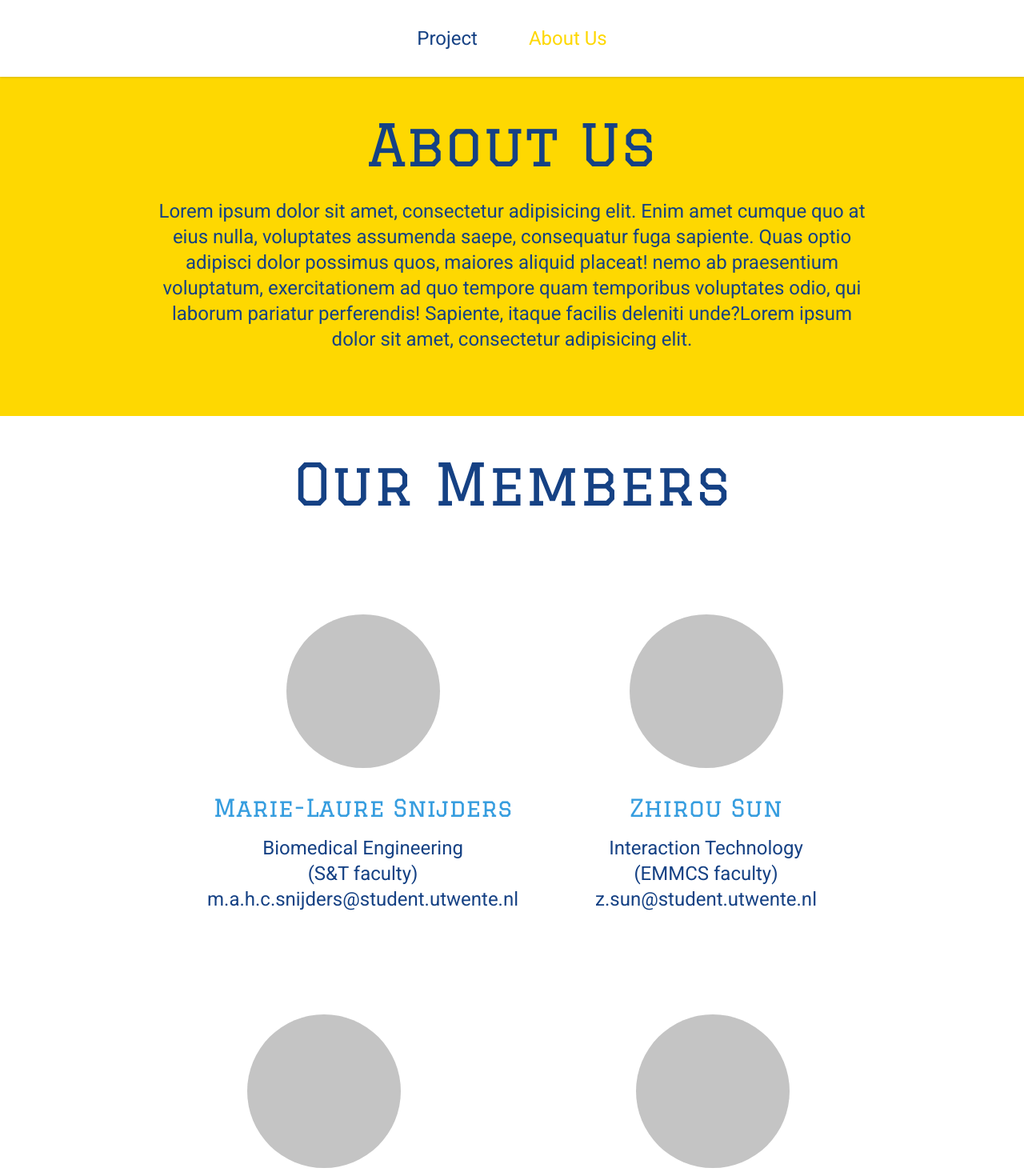
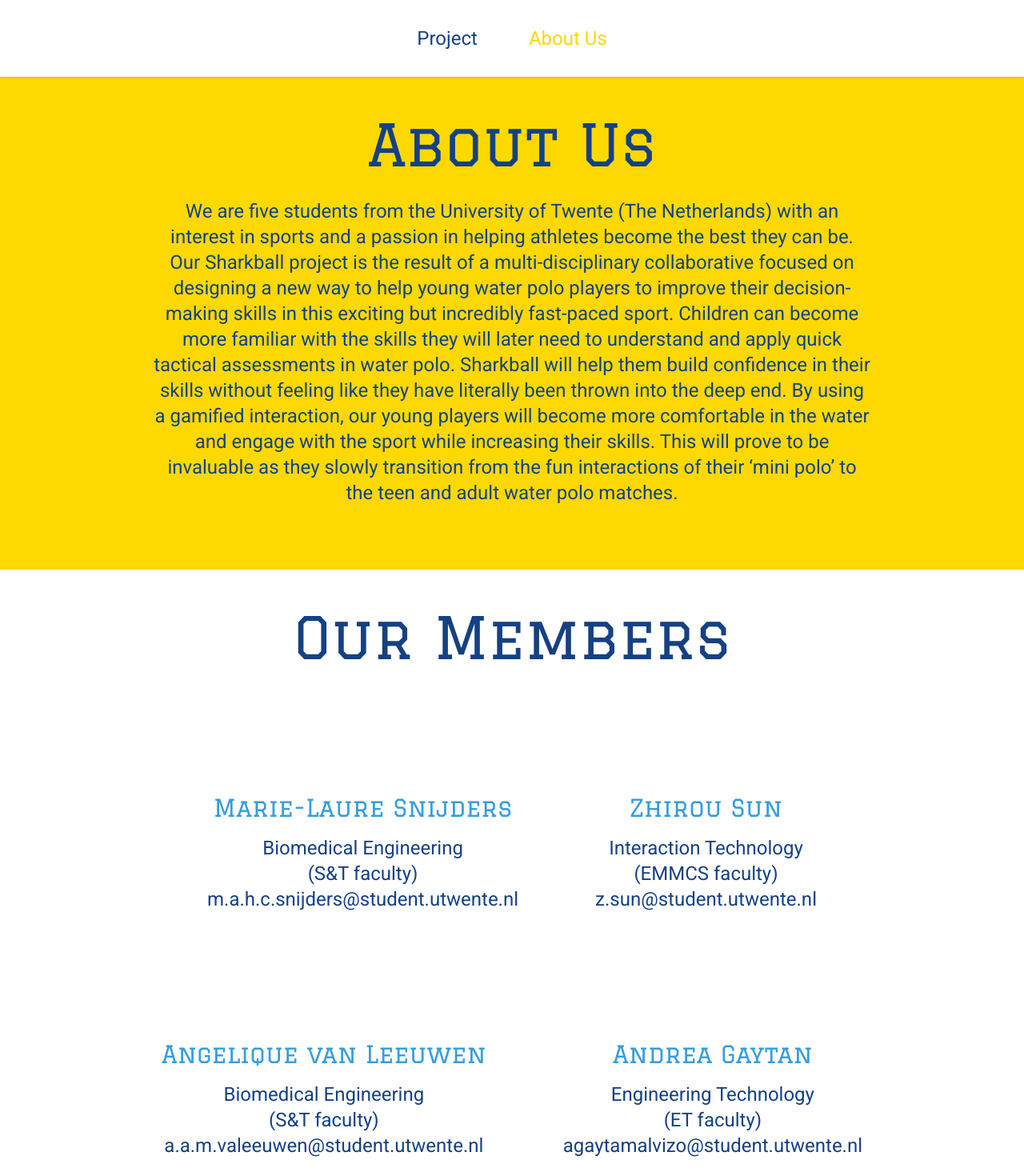
Before and after one commit to jaec86/sit, a Vue app: page /about in a window 1280 px wide. Shown: the top 1470 px of the page at 80% size. Built offline with nearby package versions, Linux system fonts and the light colour scheme.

Commit message:
Update about view

```diff
--- a/src/views/About.vue
+++ b/src/views/About.vue
@@ -3,7 +3,7 @@
     <div class="py-12 w-full bg-yellow text-blue text-center">
       <div class="mx-auto max-w-4xl">
         <div class="font-graduate text-7xl">About Us</div>
-        <div class="my-8 text-2xl">Lorem ipsum dolor sit amet, consectetur adipisicing elit. Enim amet cumque quo at eius nulla, voluptates assumenda saepe, consequatur fuga sapiente. Quas optio adipisci dolor possimus quos, maiores aliquid placeat! nemo ab praesentium voluptatum, exercitationem ad quo tempore quam temporibus voluptates odio, qui laborum pariatur perferendis! Sapiente, itaque facilis deleniti unde?Lorem ipsum dolor sit amet, consectetur adipisicing elit.</div>
+        <div class="my-8 text-2xl">We are five students from the University of Twente (The Netherlands) with an interest in sports and a passion in helping athletes become the best they can be. Our Sharkball project is the result of a multi-disciplinary collaborative focused on designing a new way to help young water polo players to improve their decision-making skills in this exciting but incredibly fast-paced sport. Children can become more familiar with the skills they will later need to understand and apply quick tactical assessments in water polo. Sharkball will help them build confidence in their skills without feeling like they have literally been thrown into the deep end. By using a gamified interaction, our young players will become more comfortable in the water and engage with the sport while increasing their skills. This will prove to be invaluable as they slowly transition from the fun interactions of their ‘mini polo’ to the teen and adult water polo matches.</div>
       </div>
     </div>
     <div class="py-12 w-full bg-white text-blue text-center">
@@ -11,35 +11,35 @@
         <div class="font-graduate text-7xl">Our Members</div>
         <div class="flex flex-wrap justify-center items-center py-16 w-full">
           <div class="px-12 py-16 text-2xl">
-            <div class="mx-auto w-48 h-48 rounded-full bg-gray"></div>
+            <!-- <div class="mx-auto w-48 h-48 rounded-full bg-gray"></div> -->
             <div class="mb-4 mt-8 font-graduate text-light-blue text-3xl">Marie-Laure Snijders</div>
             <div>Biomedical Engineering</div>
             <div>(S&T faculty)</div>
             <a href="mailto:m.a.h.c.snijders@student.utwente.nl">m.a.h.c.snijders@student.utwente.nl</a>
           </div>
           <div class="px-12 py-16 text-2xl">
-            <div class="mx-auto w-48 h-48 rounded-full bg-gray"></div>
+            <!-- <div class="mx-auto w-48 h-48 rounded-full bg-gray"></div> -->
             <div class="mb-4 mt-8 font-graduate text-light-blue text-3xl">Zhirou Sun</div>
             <div>Interaction Technology</div>
             <div>(EMMCS faculty)</div>
             <a href="mailto:m.a.h.c.snijders@student.utwente.nl">z.sun@student.utwente.nl</a>
           </div>
           <div class="px-12 py-16 text-2xl">
-            <div class="mx-auto w-48 h-48 rounded-full bg-gray"></div>
+            <!-- <div class="mx-auto w-48 h-48 rounded-full bg-gray"></div> -->
             <div class="mb-4 mt-8 font-graduate text-light-blue text-3xl">Angelique van Leeuwen</div>
             <div>Biomedical Engineering</div>
             <div>(S&T faculty)</div>
             <a href="mailto:m.a.h.c.snijders@student.utwente.nl">a.a.m.valeeuwen@student.utwente.nl</a>
           </div>
           <div class="px-12 py-16 text-2xl">
-            <div class="mx-auto w-48 h-48 rounded-full bg-gray"></div>
+            <!-- <div class="mx-auto w-48 h-48 rounded-full bg-gray"></div> -->
             <div class="mb-4 mt-8 font-graduate text-light-blue text-3xl">Andrea Gaytan</div>
             <div>Engineering Technology</div>
             <div>(ET faculty)</div>
             <a href="mailto:m.a.h.c.snijders@student.utwente.nl">agaytamalvizo@student.utwente.nl</a>
           </div>
           <div class="px-12 py-16 text-2xl">
-            <div class="mx-auto w-48 h-48 rounded-full bg-gray"></div>
+            <!-- <div class="mx-auto w-48 h-48 rounded-full bg-gray"></div> -->
             <div class="mb-4 mt-8 font-graduate text-light-blue text-3xl">Javier Estupinan</div>
             <div>Interaction Technology</div>
             <div>(EEMCS faculty)</div>
```
